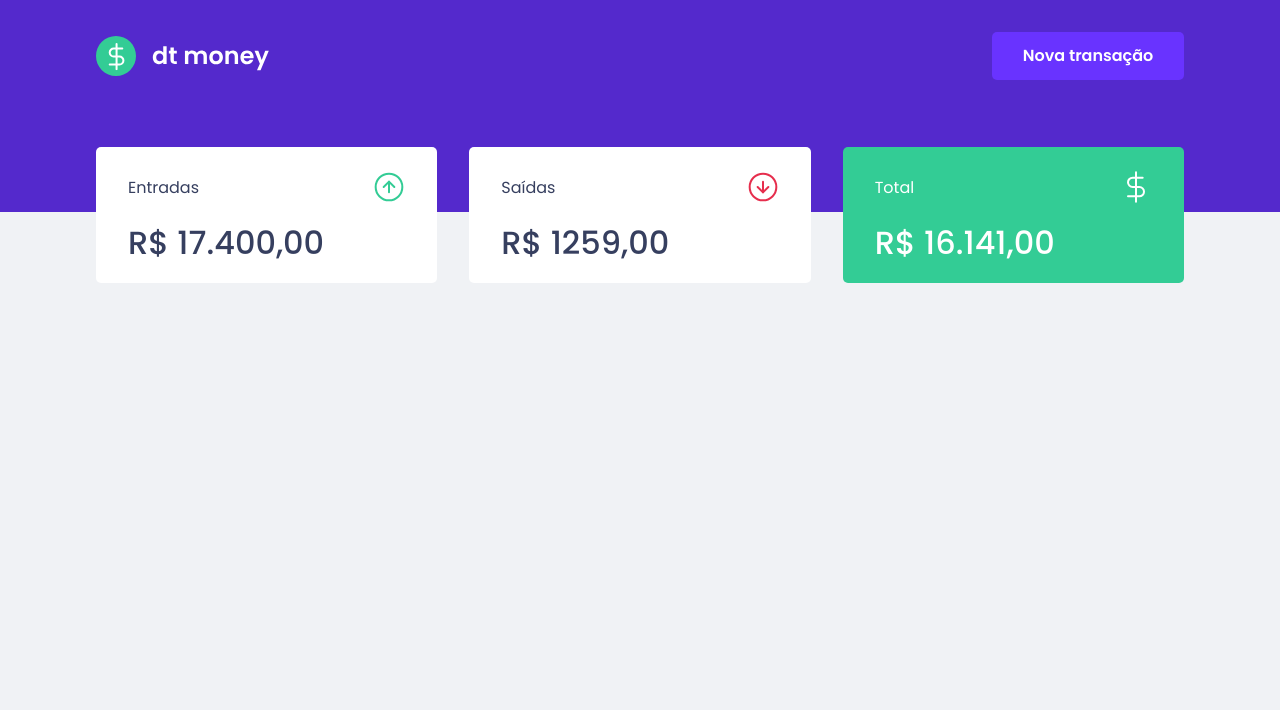
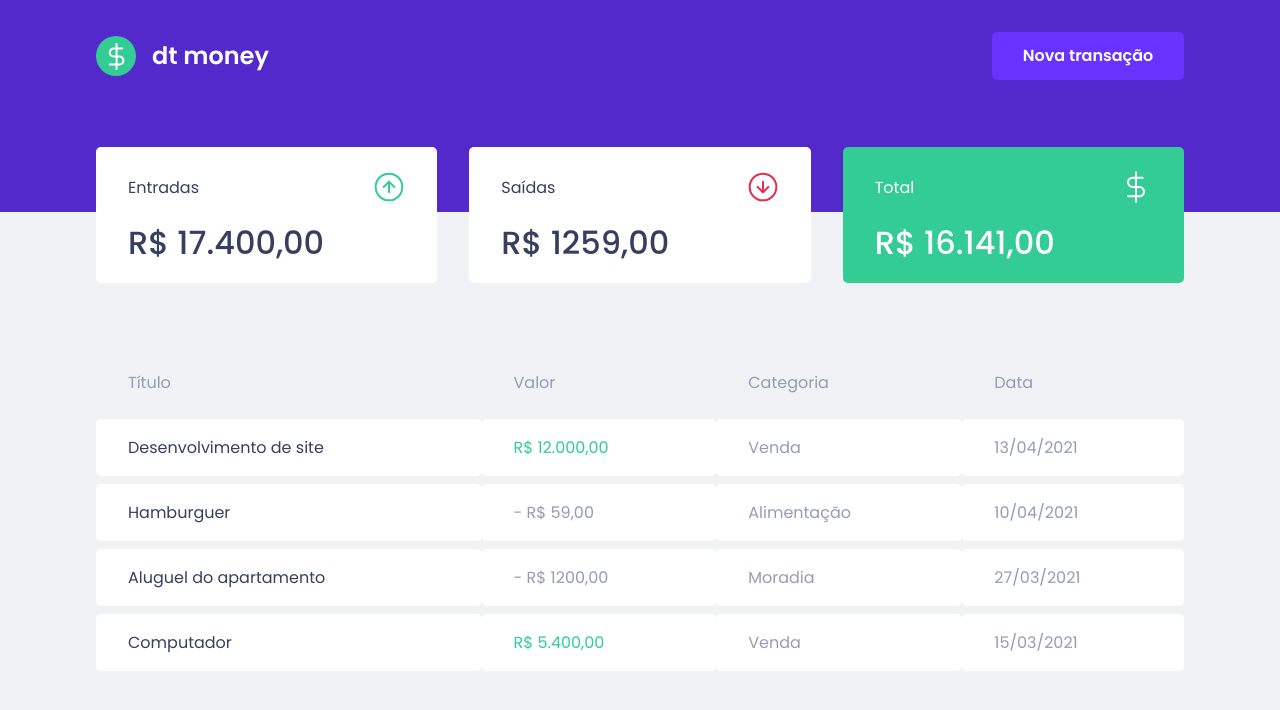
Before and after one commit to mjfneto/dt-money, a React (Create React App) app: page / in a window 1280 px wide. Shown: the top 710 px of the page. Built offline with nearby package versions, Linux system fonts and the light colour scheme.

Commit message:
Add TransactionsTable component

```diff
--- a/src/components/Dashboard/index.tsx
+++ b/src/components/Dashboard/index.tsx
@@ -1,10 +1,12 @@
 import { Summary } from '../Summary';
+import { TransactionsTable } from '../TransactionsTable';
 import { Container } from './styles';
 
 export function Dashboard() {
   return (
     <Container>
       <Summary />
+      <TransactionsTable />
     </Container>
   );
 }
--- /dev/null
+++ b/src/components/TransactionsTable/index.tsx
@@ -0,0 +1,44 @@
+import { Container } from './styles';
+
+export function TransactionsTable() {
+  return (
+    <Container>
+      <table>
+        <thead>
+          <tr>
+            <th>Título</th>
+            <th>Valor</th>
+            <th>Categoria</th>
+            <th>Data</th>
+          </tr>
+        </thead>
+        <tbody>
+          <tr>
+            <td>Desenvolvimento de site</td>
+            <td className="income">R$ 12.000,00</td>
+            <td>Venda</td>
+            <td>13/04/2021</td>
+          </tr>
+          <tr>
+            <td>Hamburguer</td>
+            <td className="expense">- R$ 59,00</td>
+            <td>Alimentação</td>
+            <td>10/04/2021</td>
+          </tr>
+          <tr>
+            <td>Aluguel do apartamento</td>
+            <td className="expense">- R$ 1200,00</td>
+            <td>Moradia</td>
+            <td>27/03/2021</td>
+          </tr>
+          <tr>
+            <td>Computador</td>
+            <td className="income">R$ 5.400,00</td>
+            <td>Venda</td>
+            <td>15/03/2021</td>
+          </tr>
+        </tbody>
+      </table>
+    </Container>
+  );
+}
--- /dev/null
+++ b/src/components/TransactionsTable/styles.ts
@@ -0,0 +1,38 @@
+import styled from 'styled-components';
+
+export const Container = styled.div`
+  margin-top: 4rem;
+
+  table {
+    width: 100%;
+    border-spacing: 0 0.5rem;
+
+    th {
+      color: var(--text-body);
+      font-weight: 400;
+      padding: 1rem 2rem;
+      text-align: left;
+      line-height: 1.5rem;
+    }
+
+    td {
+      padding: 1rem 2rem;
+      border: 0;
+      border-radius: 0.3125rem;
+      background: var(--shape);
+      color: var(--text-body);
+
+      &:first-child {
+        color: var(--text-title);
+      }
+
+      &.income {
+        color: var(--green);
+      }
+
+      &.outcome {
+        color: var(--red);
+      }
+    }
+  }
+`;
```
Also changed, not shown: src/components/index.tsx (deleted, +0 -32 lines).
